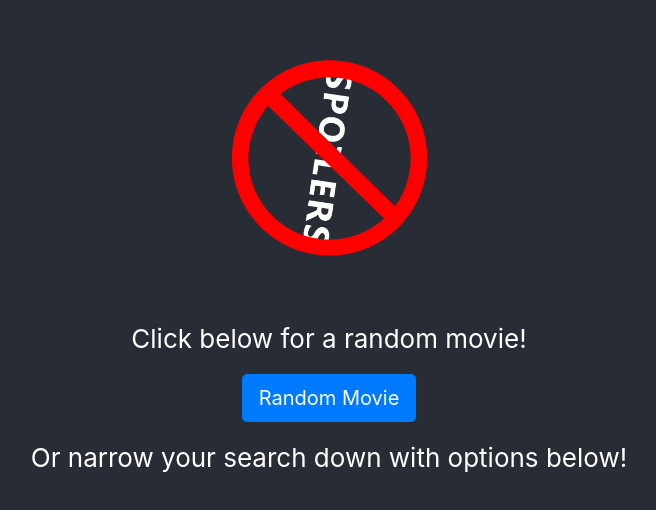
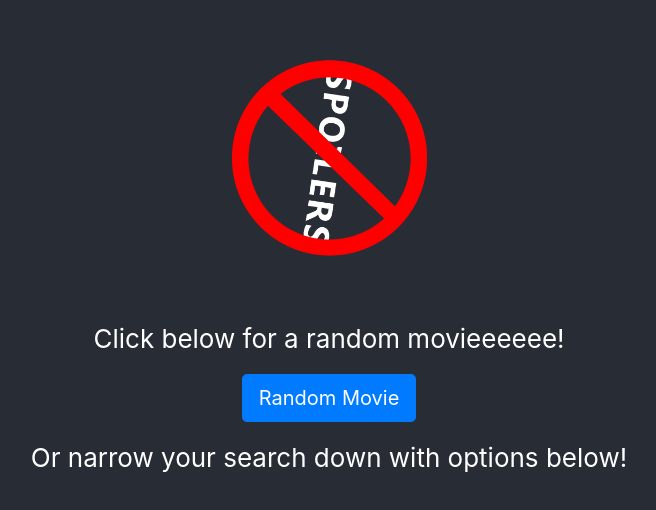
Before and after one commit to LewerUnlimited/nospoilers, a React (Create React App) app in the folder client/: page / in a window 1280 px wide. Shown: the part 154-664 px from the top of the page, without its empty margins (311-967 px from the left). Built offline with nearby package versions, Linux system fonts and the light colour scheme.

Commit message:
breaking a unit test

```diff
--- a/client/src/App.js
+++ b/client/src/App.js
@@ -10,7 +10,7 @@ function App() {
       <header className="App-header">
         <img src='./nospoilerslogo.png' className="App-logo" alt="logo" />
         <p>
-          Click below for a random movie!
+          Click below for a random movieeeeee!
         </p>
         <button type="button" class="btn btn-lg btn-primary" onClick={RandomMovie}>
           Random Movie
```
